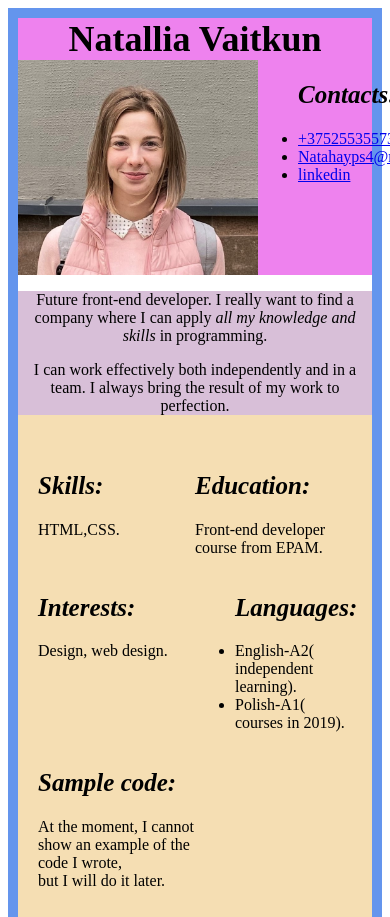
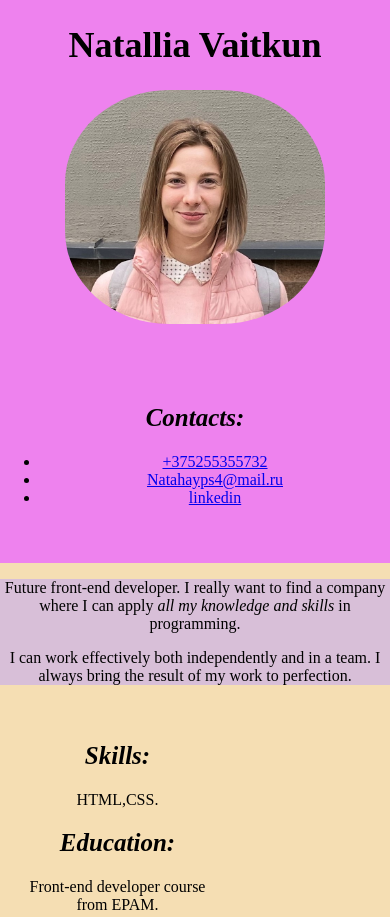
Before and after one commit to NatalliaVait/rsschool-cv, a plain HTML site: page index.html in a window 390 px wide. Shown: the top 917 px of the page. Drawn offline with Linux system fonts and the light colour scheme.

Commit message:
docs: update index and style with new info about my site

```diff
--- a/index.html
+++ b/index.html
@@ -10,17 +10,17 @@
 
 <body>
     <header>
-        <div class="title">Natallia Vaitkun</div>
+       <div class="name"><h1>Natallia Vaitkun</h1></div>
          <div class="header">
-        <img src="./my_foto.JPEG" alt="foto of profile" width="240">
-    <section>
+             <img src="./my_foto.JPEG" alt="foto of profile" width="260px">
+        <div class="contact-details">
+            <h2>Contacts:</h2>
             <ul>
-            <h2>Contacts:</h2>
                     <li><a href="tel:+375255355732">+375255355732</a></li>
                     <li><a href="mailto:Natahayps4@mail.ru">Natahayps4@mail.ru</a></li>
                     <li><a href="https://www.linkedin.com/in/natallia-vaitkun-0b3b12a3/">linkedin</a></li>
             </ul>
-    </section></div>
+        </div>
     </header>
     <main>
         <div class="description" >
@@ -41,7 +41,8 @@
                 <p>Design, web design.</p>
             </div>
             <div class="item-b">
-        <ul><h2>Languages:</h2>
+                <h2>Languages:</h2>
+                    <ul>
                         <li>English-A2( independent learning).</li>
                         <li>Polish-А1( courses in 2019).</li>
                     </ul>
@@ -49,7 +50,8 @@
             <div class="item-b">
                 <h2>Sample code:</h2>
                 <p>At the moment, I cannot show an example of the code I wrote, <br> but I will do it later.</p>
-    </div></div>
+            </div>
+        </div>
     </main>
     <footer>
         <h3>I'm on social networks:</h3>
--- a/style.css
+++ b/style.css
@@ -1,14 +1,21 @@
 header {
   background-color: violet;
 }
+.name {
+  display: flex;
+  justify-content: center;
+}
 .header {
   display: flex;
-  justify-content: space-around;
+  justify-content: center;
+  align-items: center;
 }
 body {
-  max-width: 800px;
-  border: 10px solid cornflowerblue;
-  position: relative;
+  display: flex;
+  flex-direction: column;
+  max-width: 1024px;
+  margin: 0 auto;
+  background-color: rgb(247, 240, 240);
 }
 main {
   background-color: wheat;
@@ -22,6 +29,14 @@ main {
   text-align: center;
   font-weight: bold;
 }
+img {
+  margin-bottom: 20px;
+  border-radius: 40%;
+}
+h1 {
+  font-size: 36px;
+  font-weight: bold;
+}
 h2 {
   font-size: 25px;
   font-weight: bold;
@@ -30,10 +45,10 @@ h2 {
 footer {
   background-color: violet;
   text-align: center;
+  padding: 10px;
 }
-.section {
-  display: flex;
-  background-color: thistle;
+.contact-details {
+  margin: 40px;
 }
 .items {
   display: flex;
@@ -49,3 +64,17 @@ footer {
   width: 50%;
   justify-content: right;
 }
+@media screen and (max-width: 410px) {
+  header div {
+    display: block;
+    flex-direction: column;
+    width: 100%;
+    text-align: center;
+  }
+  .items {
+    display: block;
+    flex-direction: column;
+    width: 100%;
+    text-align: center;
+  }
+}
```
Lines whose indentation alone changed are shown as unchanged.
